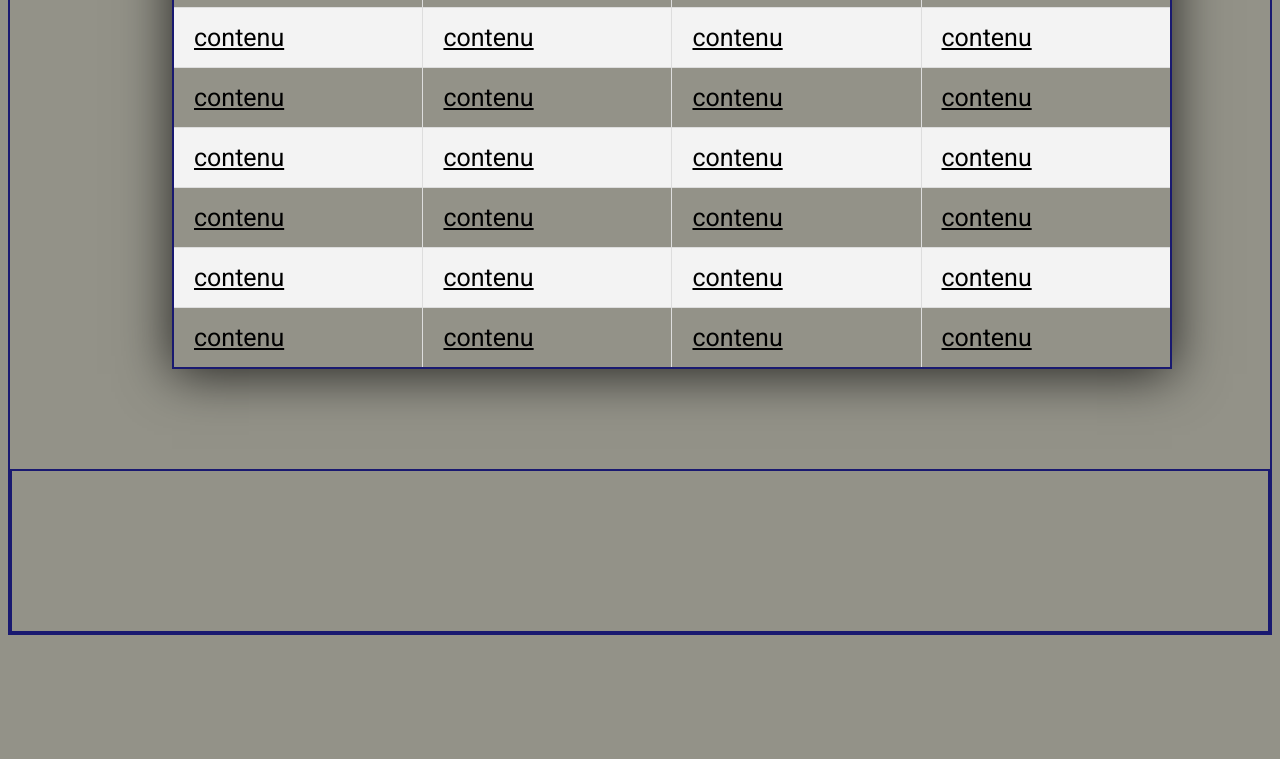
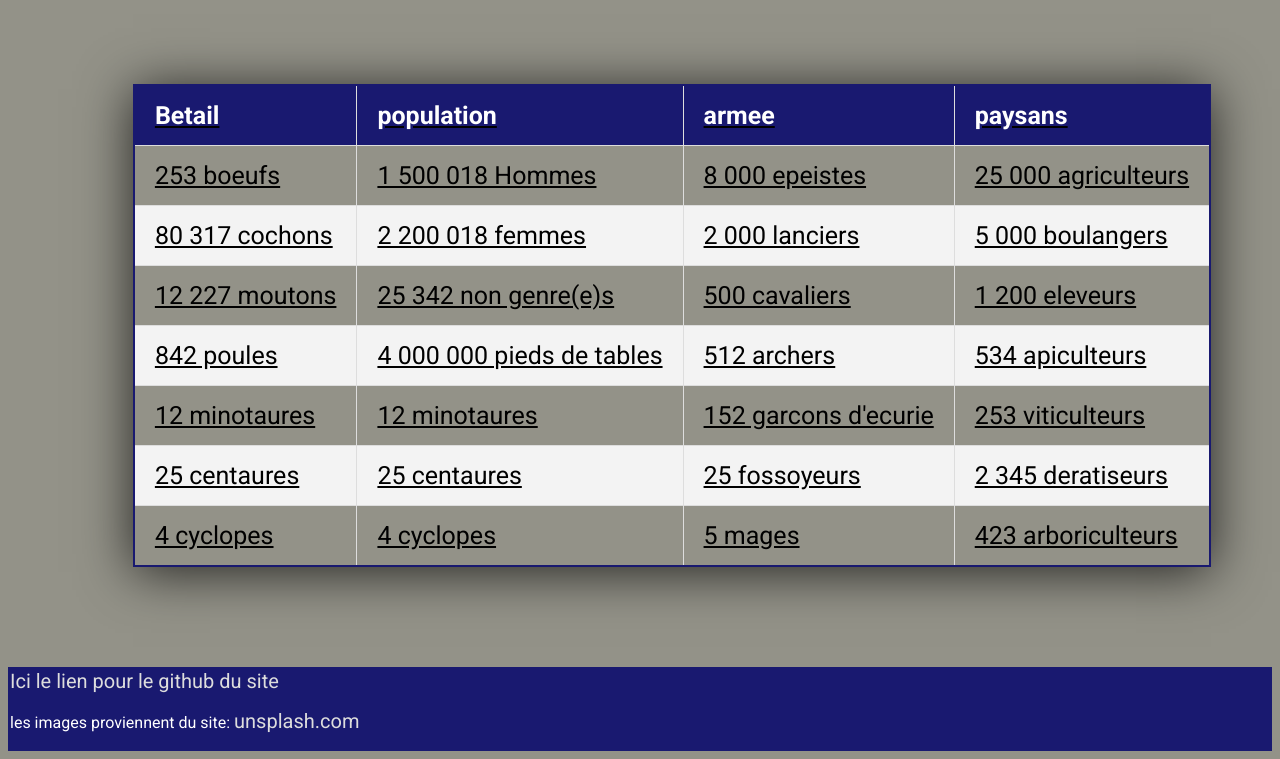
Before and after one commit to Xcaliburns/techChallenge, a website: page assets.html in a window 1280 px wide. Shown: the part 456-1215 px from the top of the page. Before the commit the page ends 1099 px from the top, so only its background shows below. Drawn offline with Linux system fonts and the light colour scheme.

Commit message:
contenu soumis au test ,responsive a retravailler

```diff
--- a/assets.html
+++ b/assets.html
@@ -23,69 +23,69 @@
                 <!-- Navigation Section-->
                 <div class="menu">
                     <ul>
-                        <li><a href="index.html">About |</a> </li>
-                        <li><a href="royal-family.html"> Royal Family |</a></li>
-                        <li><a href="assets.html"> Royal Assets |</a></li>
-                        <li><a href="contact.html"> Contact Us</a></li>
+                        <li><a href="index.html">A propos |</a> </li>
+                        <li><a href="royal-family.html"> La famille Royale |</a></li>
+                        <li><a href="assets.html"> Richesses |</a></li>
+                        <li><a href="contact.html"> Contact</a></li>
                     </ul>
                 </div>
             </nav>
         </header>
         <section class="tableau">
-            <h2> The Kingdom's Royal Assets
+            <h2> Les richesses du Royaume
             </h2>
             <table class="tableauAssets">
                 <thead>
                     <tr>
-                        <th>Titre1</th>
-                        <th>Titre2</th>
-                        <th>Titre3</th>
-                        <th>Titre4</th>
+                        <th>Betail</th>
+                        <th>population</th>
+                        <th>armee</th>
+                        <th>paysans</th>
                     </tr>
                 </thead>
 
                 <tbody>
                     <tr>
-                        <td>contenu</td>
-                        <td>contenu</td>
-                        <td>contenu</td>
-                        <td>contenu</td>
+                        <td>253 boeufs</td>
+                        <td>1 500 018 Hommes</td>
+                        <td>8 000 epeistes</td>
+                        <td>25 000 agriculteurs</td>
                     </tr>
                     <tr>
-                        <td>contenu</td>
-                        <td>contenu</td>
-                        <td>contenu</td>
-                        <td>contenu</td>
+                        <td>80 317 cochons</td>
+                        <td>2 200 018 femmes</td>
+                        <td>2 000 lanciers</td>
+                        <td>5 000 boulangers</td>
                     </tr>
                     <tr>
-                        <td>contenu</td>
-                        <td>contenu</td>
-                        <td>contenu</td>
-                        <td>contenu</td>
+                        <td>12 227 moutons</td>
+                        <td>25 342 non genre(e)s</td>
+                        <td>500 cavaliers</td>
+                        <td>1 200 eleveurs</td>
                     </tr>
                     <tr>
-                        <td>contenu</td>
-                        <td>contenu</td>
-                        <td>contenu</td>
-                        <td>contenu</td>
+                        <td>842 poules</td>
+                        <td>4 000 000 pieds de tables</td>
+                        <td>512 archers</td>
+                        <td>534 apiculteurs</td>
                     </tr>
                     <tr>
-                        <td>contenu</td>
-                        <td>contenu</td>
-                        <td>contenu</td>
-                        <td>contenu</td>
+                        <td>12 minotaures</td>
+                        <td>12 minotaures</td>
+                        <td>152 garcons d'ecurie</td>
+                        <td>253 viticulteurs</td>
                     </tr>
                     <tr>
-                        <td>contenu</td>
-                        <td>contenu</td>
-                        <td>contenu</td>
-                        <td>contenu</td>
+                        <td>25 centaures</td>
+                        <td>25 centaures</td>
+                        <td>25 fossoyeurs</td>
+                        <td>2 345 deratiseurs</td>
                     </tr>
                     <tr>
-                        <td>contenu</td>
-                        <td>contenu</td>
-                        <td>contenu</td>
-                        <td>contenu</td>
+                        <td>4 cyclopes</td>
+                        <td>4 cyclopes</td>
+                        <td>5 mages</td>
+                        <td>423 arboriculteurs</td>
                     </tr>
 
                 </tbody>
@@ -94,7 +94,8 @@
         </section>
 
     </div>
-    <footer></footer>
+    <footer>  <a href="https://github.com/Xcaliburns/techChallenge">Ici le lien pour le github du site</a>
+        <p>les images proviennent du site: <a href="https://unsplash.com/">unsplash.com</a></p></footer>
     <!-- Connect the Javascript file -->
     <script src="script.js"></script>
 </body>
--- a/main.scss
+++ b/main.scss
@@ -54,7 +54,7 @@
                     flex-direction: row;
                     .logo {
                         font-size: 100px;
-                        color: blue;
+                        color: rgba(25, 25, 112, 1);
                         display: block;
                         width: 25vh;
                         margin: auto;
@@ -97,11 +97,20 @@
                     text-align: center;
                     margin-top: 5vh;
                     display: block;
-
                 }
                 p {
                     text-align: center;
                 }
+
+                }
+            .about{
+                display:block;
+                width: 100%;
+                height: 20vh;
+                background-color:rgba(25, 25, 112, 1);
+                font-size: 20px;
+                color: white;
+                text-align: center;
             }
             .royalFamily {
                 display: flex;
@@ -130,7 +139,7 @@
                     }
                     .princess {
                         @include character;
-                         background-image: url("images/princess.png" );
+                         background-image: url("images/Princess.png" );
                           &:hover{transform: rotate(360deg);
                         transition-duration: 500ms;}
                     }
@@ -178,8 +187,12 @@
                 }
             }
             .contact {
+
+                text-decoration: underline;
+
                 display: block;
                 font-size: 25px;
+
                 text-align: left;
                 margin-left: 40%;
                 #name {
@@ -202,6 +215,40 @@
             footer {
                 margin-top: 10px;
                 display: block;
-                height: 20vh;
+                height: 10vh;
                 border: $generic-border;
+                background-color:rgba(25, 25, 112, 1);
+                color: white;
+                a{
+                font-size: 20px;
+                color: #ddd;
+                }
             }
+
+
+
+            @media screen and (max-width: 1280px)
+{
+
+        body{
+            border: none;
+            .royalFamily{
+                border: none;
+                .laFamille{
+                    display: flex;
+                    flex-direction: column;
+                }
+            }
+            .about{
+                height: 50vh;
+            }
+            header{
+                height: 40vh;
+
+        nav{
+            .menu
+        {ul{
+            display: flex;
+            flex-direction: column;
+        }
+    }}}}}
--- a/script.js
+++ b/script.js
@@ -1,5 +1,12 @@
-document.getElementById("contact").addEventListener("submit", function(e) {
+let title = document.querySelector("title").textContent;
+
+if (title === "contact") {
+  verif();
+}
+function verif() {
+  document.getElementById("contact").addEventListener("submit", function (e) {
     e.preventDefault(); /*pour eviter de partir sur une page vide*/
 
     alert("formulaire envoyé");
-});
+  });
+}
```
Also changed, not shown: contact.html (+6 -12 lines), index.html (+19 -6 lines), royal-family.html (+10 -18 lines), style.css, 1 other file.
